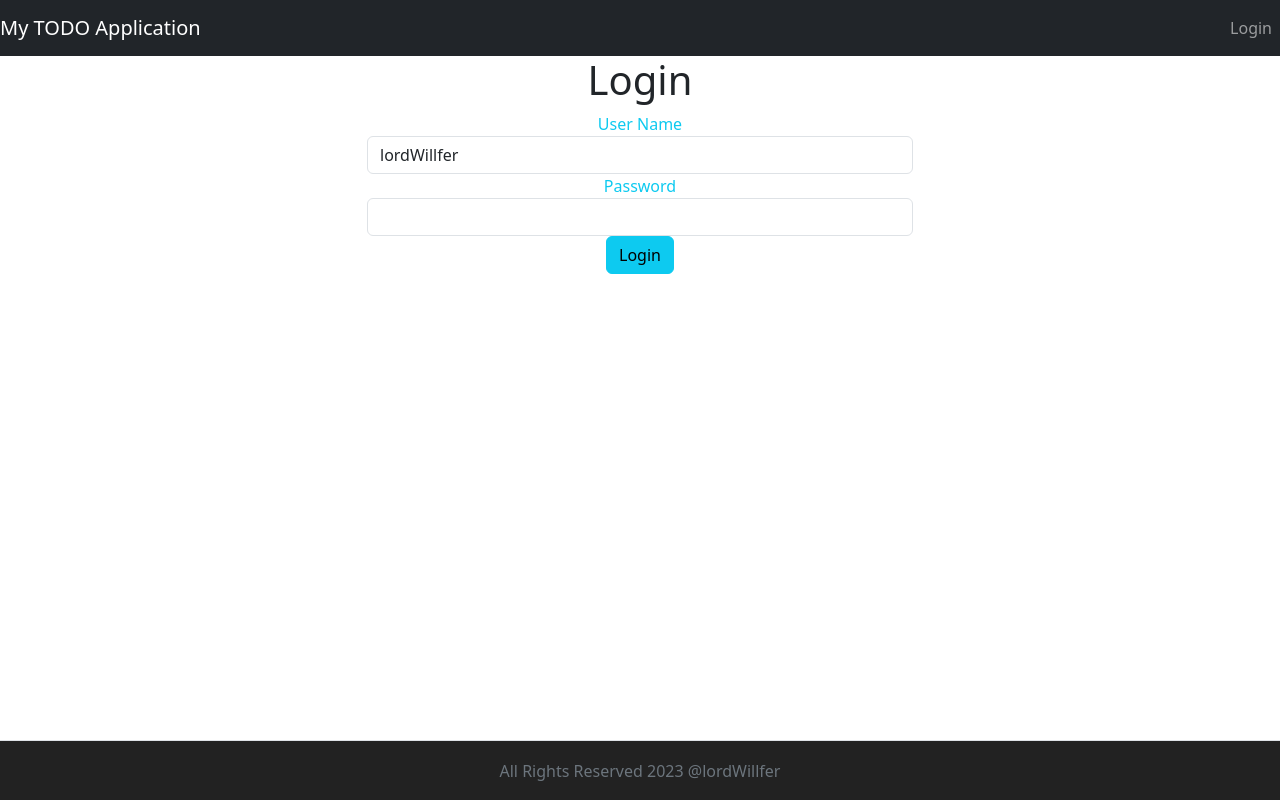
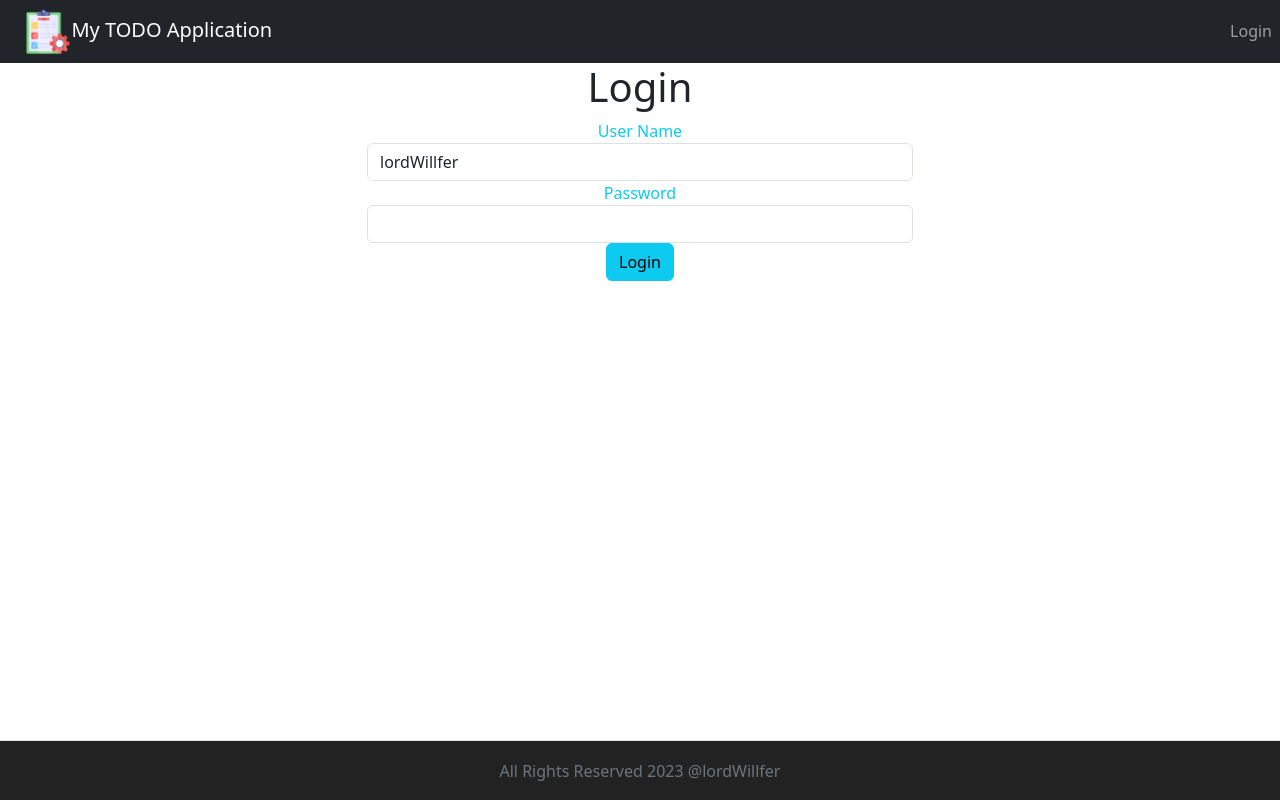
Before and after one commit to lordWillfer/todo-app, a React (Create React App) app: page /login in a window 1280 px wide. Built offline with nearby package versions, Linux system fonts and the light colour scheme.

Commit message:
Personalizando el componente Header

```diff
--- a/src/components/todo/HeaderComponent.jsx
+++ b/src/components/todo/HeaderComponent.jsx
@@ -9,7 +9,7 @@ class HeaderComponent extends Component {
         return (
             <header>
                 <nav className="navbar navbar-expand-md navbar-dark bg-dark">
-                    <div><a href="/welcome/lordWillfer" className="navbar-brand">My TODO Application</a></div>
+                    <div><a href="/welcome/lordWillfer" className="navbar-brand"><img style={{width: "15%"}} src="/MyTODOApp.png" alt="MyTODOApp" />My TODO Application</a></div>
                     <ul className="navbar-nav">
                         {isUserLoggedIn && <li><Link className="nav-link" to="/welcome/lordWillfer">Home</Link></li>}
                         {isUserLoggedIn && <li><Link className="nav-link" to="/todos">Todos</Link></li>}
```
Also changed, not shown: public/MyTODOApp.png (added), 1 other file (tests, documents, lock files or other folders).
